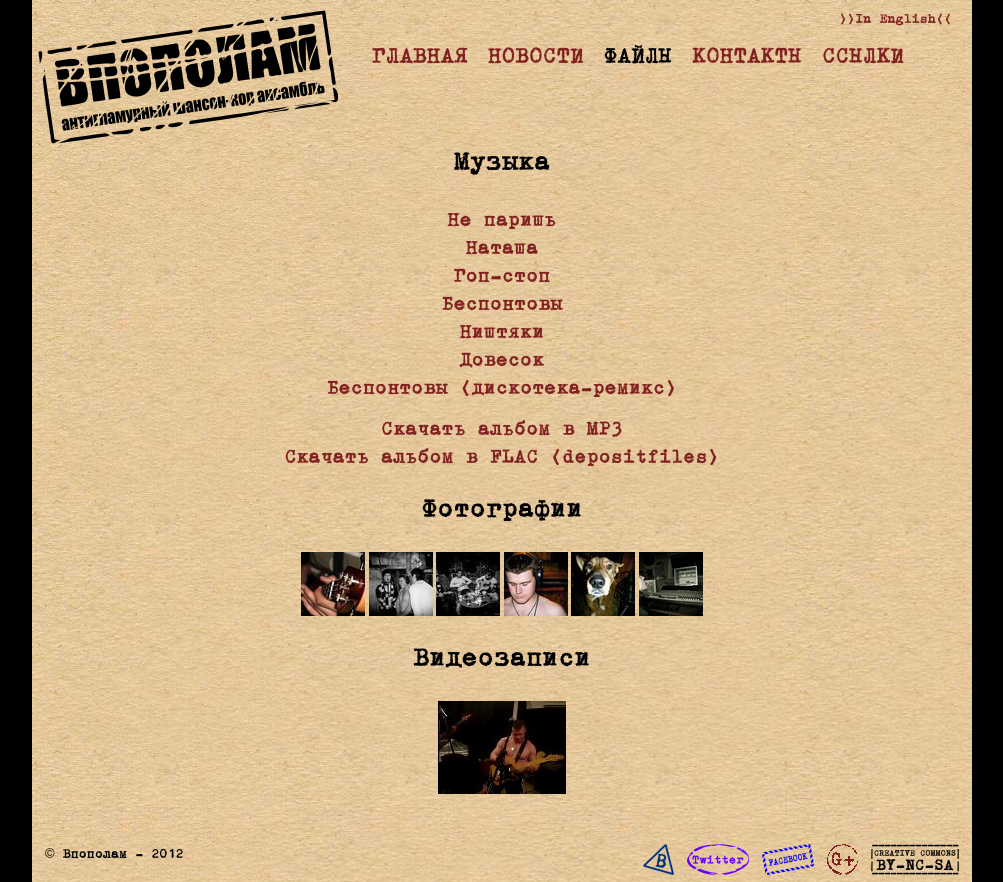
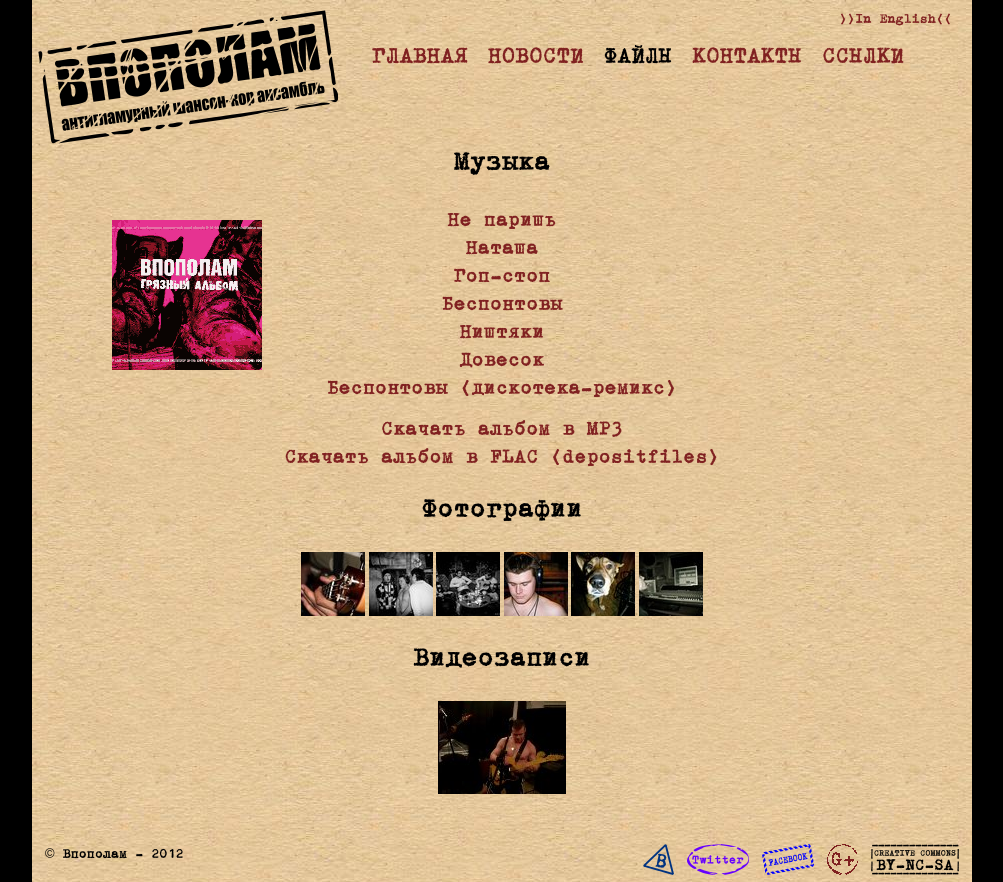
Before and after one commit to boobaloo/vpopolam, a PHP site: page /music.php in a window 1280 px wide. Shown: the whole page, without its empty margins (138-1141 px from the left). Run offline with PHP 8.4, Linux system fonts and the light colour scheme; data that the repository does not hold is empty; some libraries are stand-ins or nearby versions.

Commit message:
cover art added

```diff
--- a/css/style.css
+++ b/css/style.css
@@ -155,6 +155,7 @@ div#descr1 p,div#descr2 p,div#descr3 p {
 .music_content li {font:1.5em 'GNUTypewriter',Arial,sans-serif; margin:auto; text-align: center;}
 .music_content a,a:visited,a:link {text-decoration: none; color: #802121;}
 .music_content a:hover {background: url(../image/hover.png) repeat-x;}
+div.cover {position: absolute; top: 220px; left: 80px;}
 
 /* Override Yahoo webplayer button with custom ones */
 .ywp-page-btn, ywp-page-btn-play {
--- a/music.php
+++ b/music.php
@@ -23,6 +23,7 @@ div.ywp-common-tooltip {display:none;}
 
   <div id="content">
   <div id="music">
+      <div class="cover"><img src="./image/cover_ru.png" title="Обложка" /> </div>
   <h1>Музыка</h1>
          <ul class="music_content">
             <li><a href="./audio/ne_parish.mp3" title="Не паришь">Не паришь</a></li>
```
Also changed, not shown: en/music.php (+4 -3 lines), image/cover_en.png (added), image/cover_ru.png (added).
